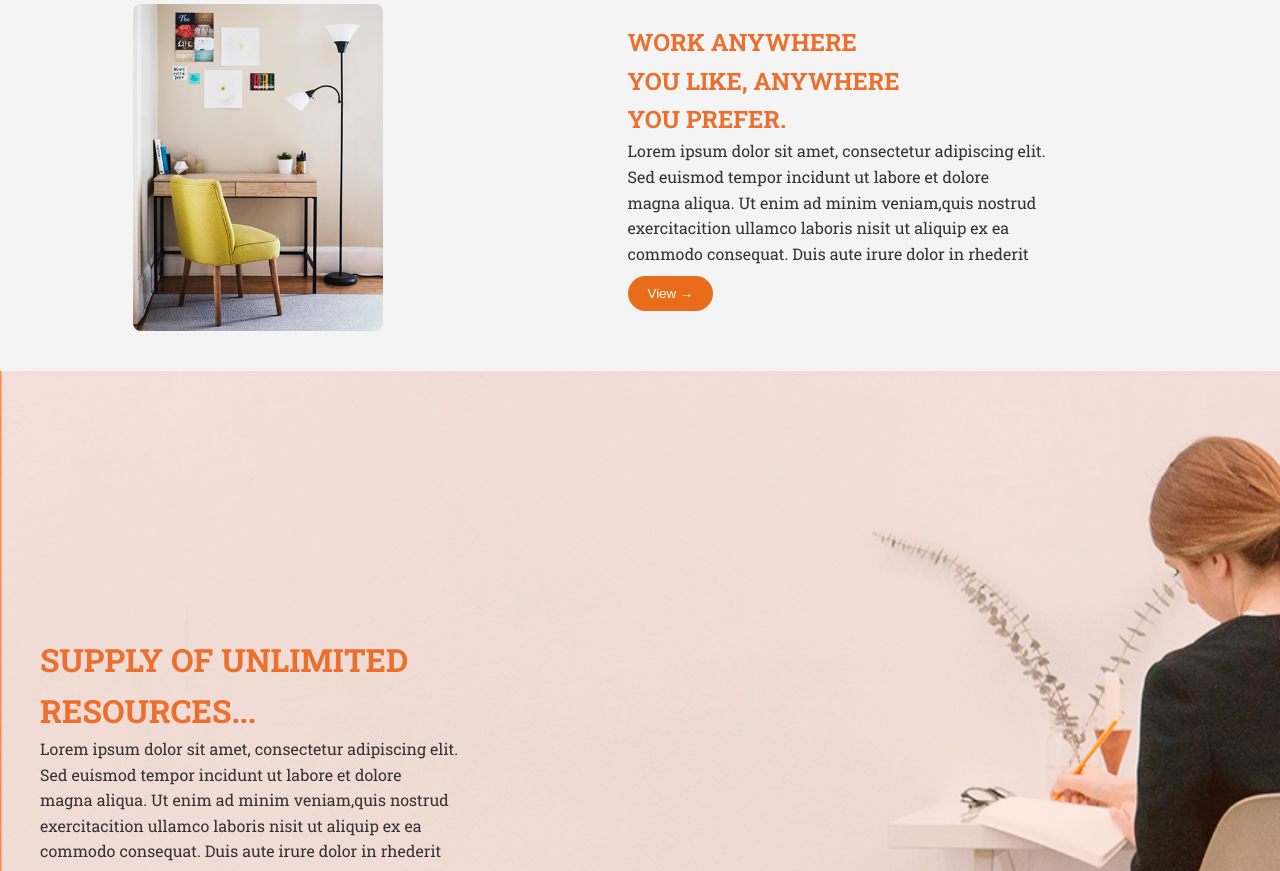
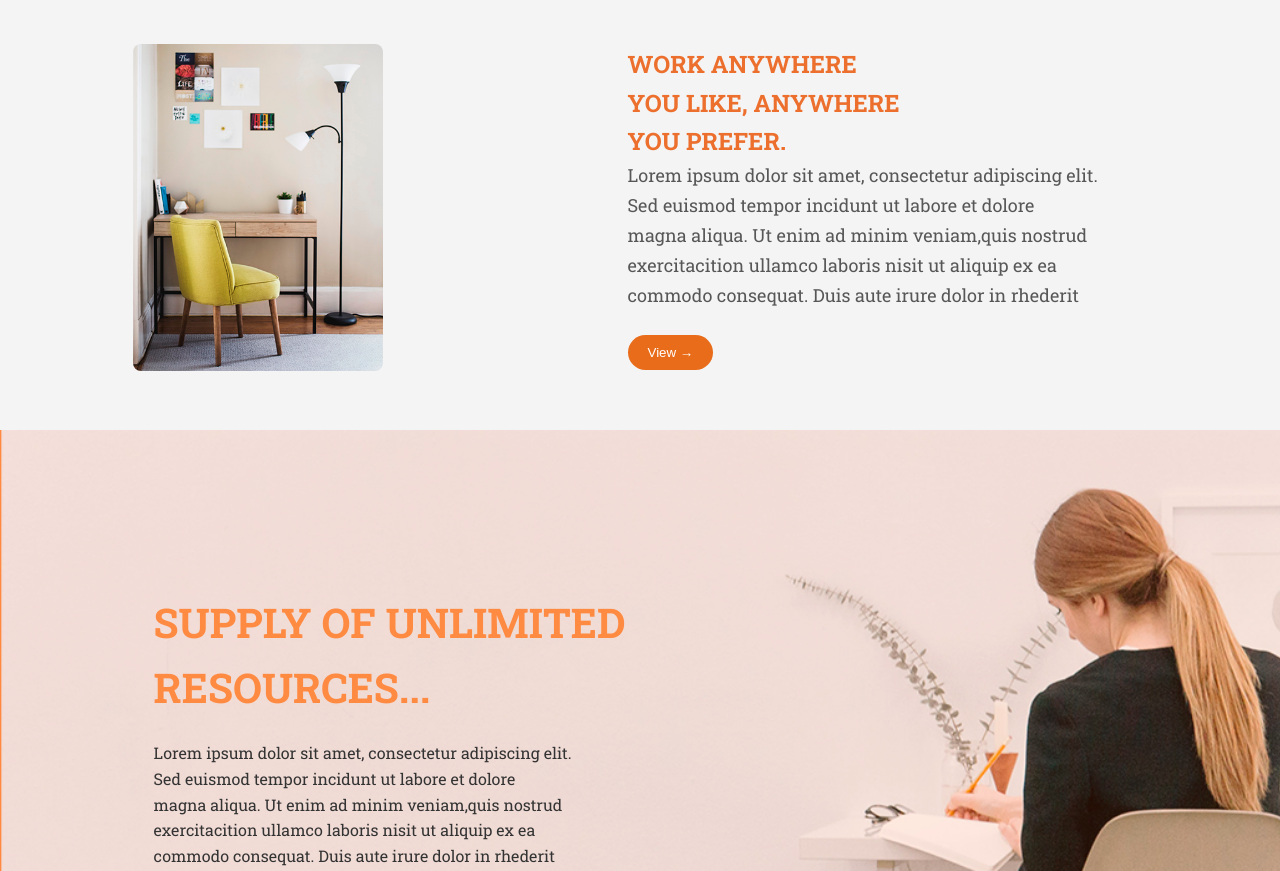
Before and after one commit to camiagu0901/PROYECTO-2, a plain HTML site: page index.html in a window 1280 px wide. Shown: the part 1260-2131 px from the top of the page. Drawn offline with Linux system fonts and the light colour scheme.

Commit message:
cambios ultima imagen

```diff
--- a/index.html
+++ b/index.html
@@ -18,9 +18,9 @@
 
     <section class="feature">
         <div class="text">
-            <h1>MAKE YOUR<br>
+            <h2>MAKE YOUR<br>
                 WORKSTATION FUN<br>
-                WITH ENTERTAINMENT.</h1>
+                WITH ENTERTAINMENT.</h2>
             <p>Lorem ipsum dolor sit amet, consectetur adipiscing elit. Sed euismod tempor incidunt ut labore et dolore
                 magna aliqua. Ut enim ad minim veniam,quis nostrud<br>
               exercitacition ullamco laboris nisit ut aliquip ex ea<br>
@@ -33,9 +33,9 @@
     <section class="feature reverse">
         <img src="img/img02.png" alt="Work Anywhere" />
         <div class="text">
-            <h1>WORK ANYWHERE<br>
+            <h2>WORK ANYWHERE<br>
                 YOU LIKE, ANYWHERE<br>
-                YOU PREFER.</h1>
+                YOU PREFER.</h2>
             <p>Lorem ipsum dolor sit amet, consectetur adipiscing elit.<br>
               Sed euismod tempor incidunt ut labore et dolore<br>
               magna aliqua. Ut enim ad minim veniam,quis nostrud<br>
@@ -46,15 +46,17 @@
     </section>
 
         <div class="imagen_fondo2">
-            <h1>SUPPLY OF UNLIMITED<br>
-                RESOURCES...</h1>
+          <div class="text">
+            <h3>SUPPLY OF UNLIMITED<br>
+                RESOURCES...</h3>
+          </div>
             <p>Lorem ipsum dolor sit amet, consectetur adipiscing elit.<br>
                 Sed euismod tempor incidunt ut labore et dolore<br>
                 magna aliqua. Ut enim ad minim veniam,quis nostrud<br>
                 exercitacition ullamco laboris nisit ut aliquip ex ea<br>
                 commodo consequat. Duis aute irure dolor in rhederit </p>
             <button>Check this out →</button>
-        </div>
+          </div>
 
     <footer class="footer">
         <div class="footer-columns">
--- a/style/style.css
+++ b/style/style.css
@@ -24,6 +24,9 @@ body {
   display: flex;
 }
 h1{
+    color: #ec6f2d;
+}
+h2{
     color: #ec6f2d;
 }
 button {
@@ -70,16 +73,29 @@ section.feature img {
   border-radius: 8px;
 }
 
-.imagen_fondo2{
-  background: url('../img/bgDown.png') ;
-  background-size: cover ;
-  padding: 100px 40px;
-  width: 100vw;
-  height: 100vh;
-  align-items: flex-start;
-  justify-content: center;
-  flex-direction: column;
-  display: flex;
+.imagen_fondo2 {
+  background: url('../img/bgDown.png') no-repeat;
+  width: 100%;
+  height: 90vh;
+  padding: 20vh 12vw 10vh;
+  padding-right: 50vw;
+  margin-bottom: 0%;
+  background-size: cover;
+}
+
+.text h3 {
+  font-weight: bold;
+  color: #ff8a41;
+  font-size: 41px;
+  padding: 0px 0px 20px 0px;
+  line-height: 65px;
+}
+
+.text p {
+  line-height: 30px;
+  font-size: 18px;
+  color: rgba(0, 0, 0, 0.644);
+  padding-bottom: 15px;
 }
 
 /* PIE DE PÁGINA */
```
